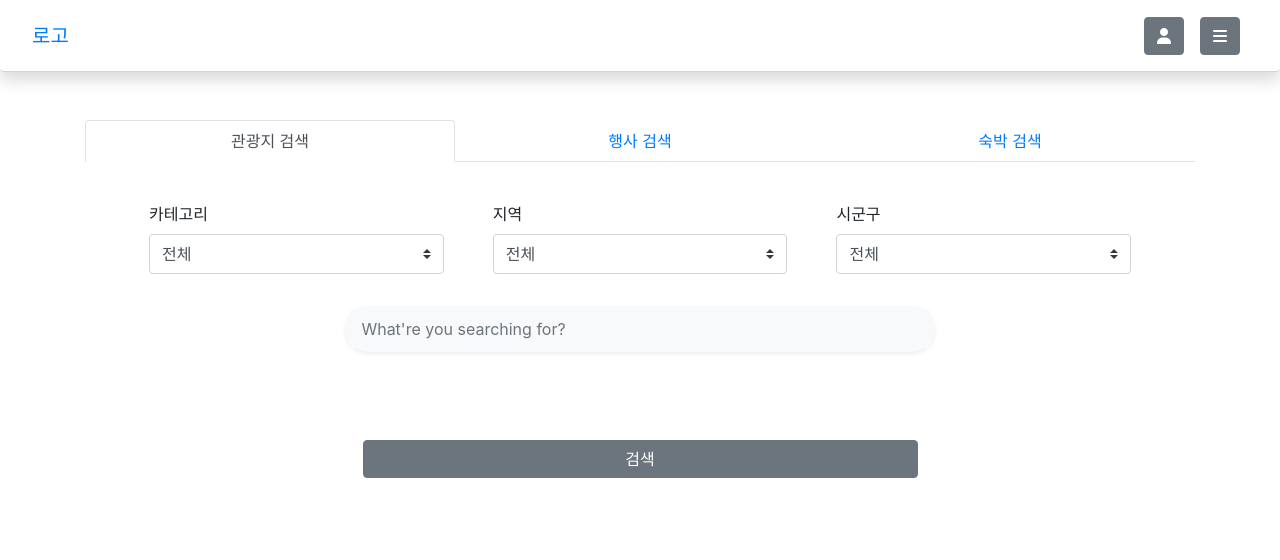
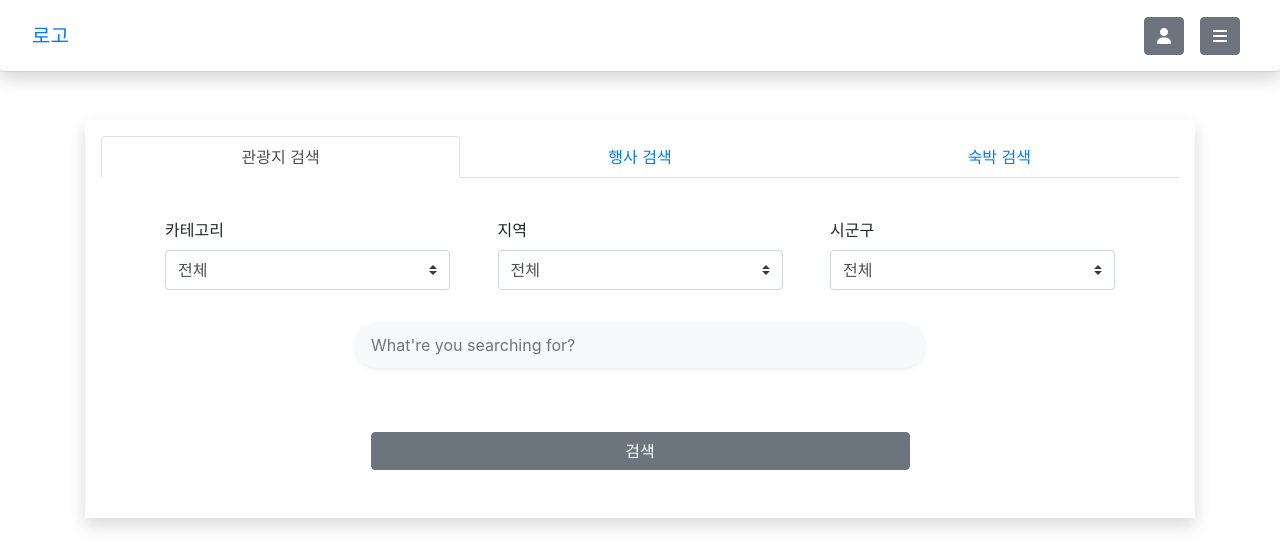
Before and after one commit to SSAFY-S0914/Enjoytrip-Final-FE, a Vue app: page / in a window 1280 px wide. Shown: the top 560 px of the page. Built offline with nearby package versions, Linux system fonts and the light colour scheme.

Commit message:
fix: 필터 탭 수정

```diff
--- a/src/assets/css/styles.css
+++ b/src/assets/css/styles.css
@@ -25,3 +25,11 @@ header {
   row-gap: 2rem;
   column-gap: 2rem;
 }
+
+.box-shadow {
+  padding: 1rem !important;
+  margin-bottom: 3rem !important;
+  box-shadow: 0 0.5rem 1rem rgba(0, 0, 0, 0.15) !important;
+  box-shadow: 0 0.5rem 1rem rgba(0, 0, 0, 0.15) !important;
+  background-color: #fff !important;
+}
--- a/src/components/home/FilterSelection.vue
+++ b/src/components/home/FilterSelection.vue
@@ -1,7 +1,7 @@
 <template>
   <div>
-    <b-tabs content-class="mt-3" justified>
-      <b-tab title="관광지 검색" pills active>
+    <b-tabs content-class="mt-3" justified class="box-shadow pb-5">
+      <b-tab title="관광지 검색" active>
         <form class="selection-tab">
           <div class="selection-tab__row">
             <SelectionPart :data="contentType" :title="'카테고리'"></SelectionPart>
@@ -9,7 +9,7 @@
             <SelectionPart :data="sigugunCode" :title="'시군구'"></SelectionPart>
           </div>
           <div class="selection-tab__row searchbar">
-            <div class="p-1 bg-light rounded rounded-pill shadow-sm mb-4">
+            <div class="p-1 bg-light rounded rounded-pill shadow-sm">
               <div class="input-group">
                 <input
                   type="search"
@@ -44,10 +44,10 @@
           </div>
         </form>
       </b-tab>
+      <div class="search-btn">
+        <b-button class="main-searchbar-btn" variant="secondary">검색</b-button>
+      </div>
     </b-tabs>
-    <div class="search-btn">
-      <b-button class="main-searchbar-btn" variant="secondary">검색</b-button>
-    </div>
   </div>
 </template>
 
```
